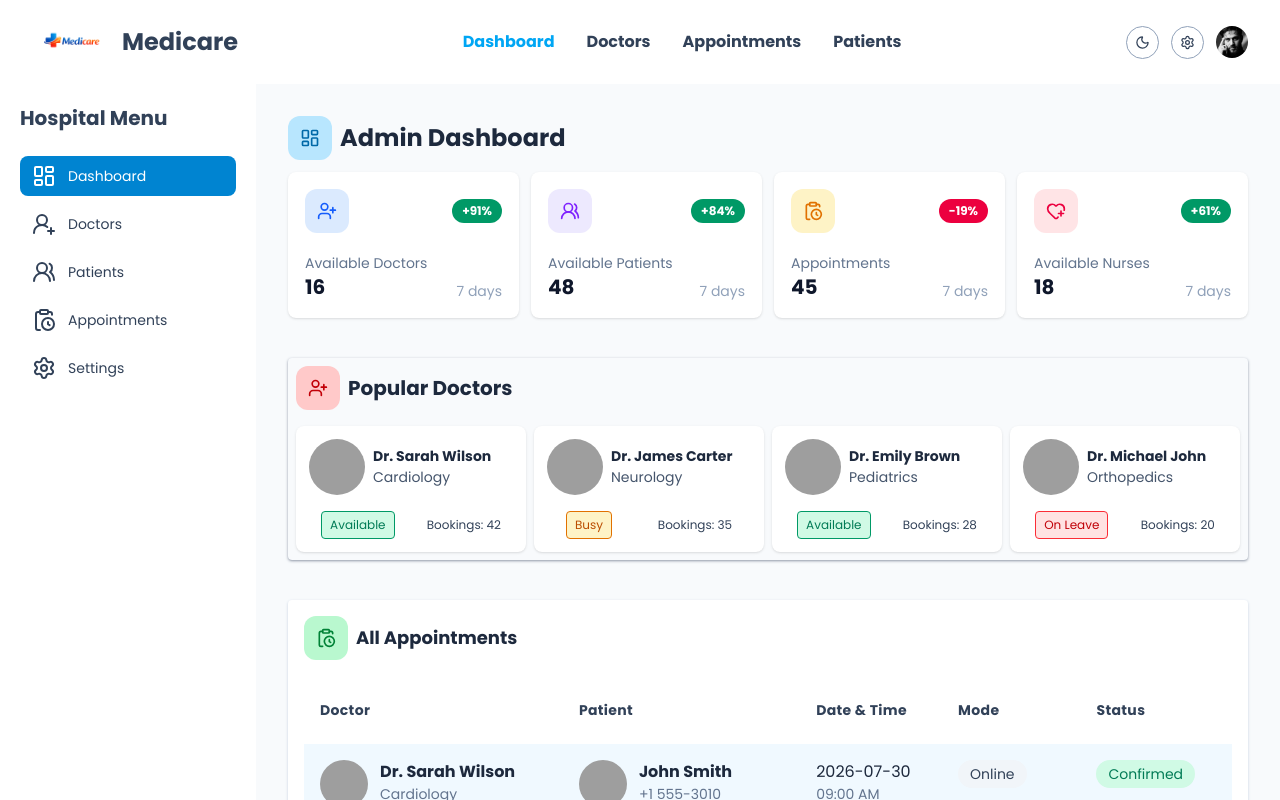
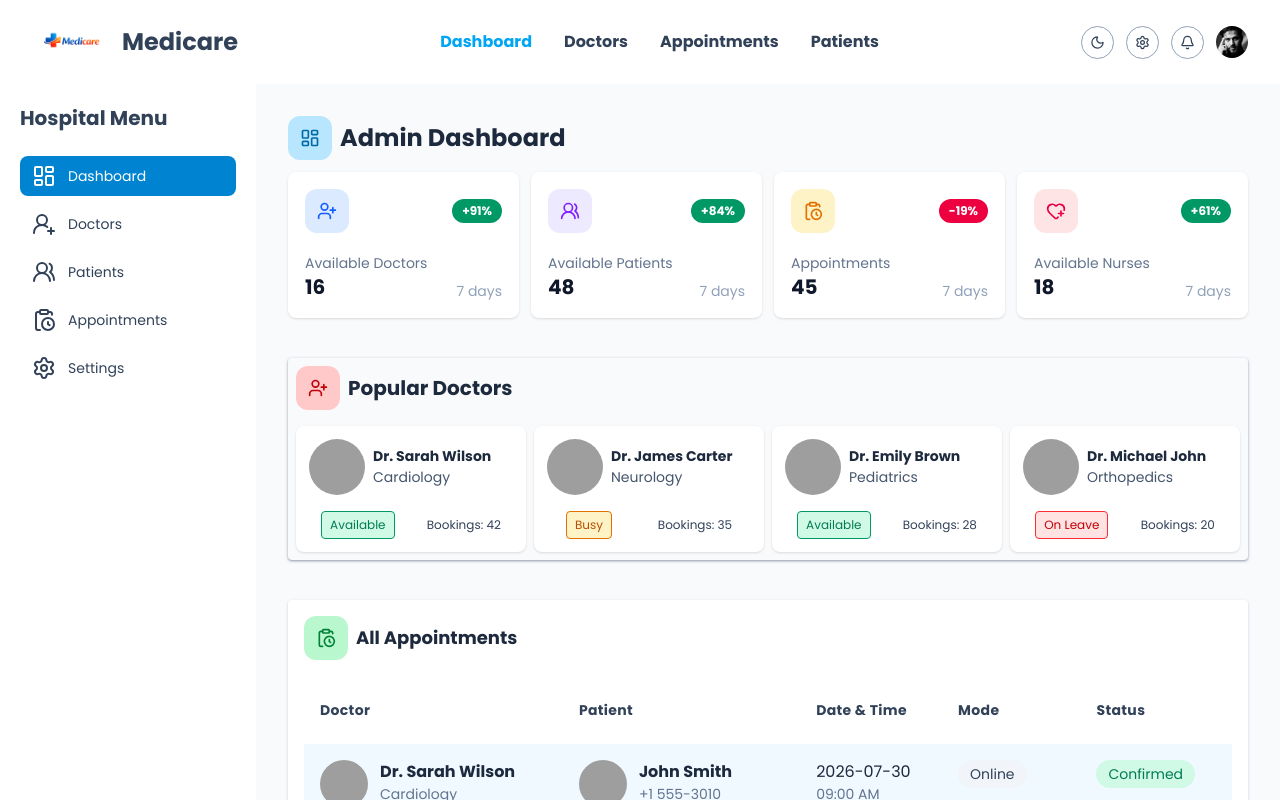
Before and after one commit to ataullaharabzai/Hospital-M.S, a React (Vite) app: page / in a window 1280 px wide. Both pictures are taken after a click on the button "Sign in as Guest". Shown: the top 800 px of the page. Built offline with nearby package versions, Linux system fonts and the light colour scheme; grey boxes are pictures that could not be loaded.

Commit message:
animations added

```diff
--- a/src/Header/Header.jsx
+++ b/src/Header/Header.jsx
@@ -3,7 +3,7 @@ import { NavLink } from "react-router-dom";
 import logo from "../images/NewLogo.png";
 import Avatar from "../components/Avatar";
 import Button from "../components/Button";
-import { Moon, Settings, Menu, X, Sun } from "lucide-react";
+import { Moon, Settings, Menu, X, Sun, Bell } from "lucide-react";
 import profile from "../images/my_dark.jpeg";
 import { useTheme } from "../contexts/ThemeProvider";
 
@@ -55,6 +55,7 @@ function Header() {
           </button>
 
           <div className="flex items-center gap-3">
+            {/* Theme button */}
             <Button
               onClick={toggleTheme}
               className={`border border-slate-400 cursor-pointer hover:bg-slate-200 transition-all p-2 rounded-full dark:text-slate-50 dark:hover:bg-slate-600`}
@@ -62,12 +63,23 @@ function Header() {
               {darkMode ? <Sun size={`15`} /> : <Moon size={`15`} />}
             </Button>
             <NavLink to={`/settings`}>
+
+            {/* Settings button */}
               <Button
-                className={`border border-slate-400 cursor-pointer hover:bg-slate-200 transition-all p-2 rounded-full dark:text-slate-50 dark:hover:bg-slate-600`}
+                className={`border hover:animate-spin border-slate-400 cursor-pointer hover:bg-slate-200 transition-all p-2 rounded-full dark:text-slate-50 dark:hover:bg-slate-600`}
               >
                 <Settings size={`15`} />
               </Button>
             </NavLink>
+
+            {/* Notification button */}
+            <div className="relative">
+              <span className="absolute inset-0 rounded-full border border-slate-400 animate-ping"></span>
+
+              <Button className="relative border border-slate-400 cursor-pointer hover:bg-slate-200 transition-all p-2 rounded-full dark:text-slate-50 dark:hover:bg-slate-600">
+                <Bell size={15} />
+              </Button>
+            </div>
             <div className="w-8 h-8">
               <Avatar
                 src={profile}
--- a/src/pages/Sidebar.jsx
+++ b/src/pages/Sidebar.jsx
@@ -14,7 +14,7 @@ const links = [
   { to: "/doctors", label: "Doctors", icon: <UserRoundPlus /> },
   { to: "/patients", label: "Patients", icon: <UsersRound /> },
   { to: "/appointments", label: "Appointments", icon: <ClipboardClock /> },
-  { to: "/settings", label: "Settings", icon: <Settings /> },
+  { to: "/settings", label: "Settings", icon: <Settings className="hover:animate-spin" /> },
 ];
 
 function Sidebar() {
```
